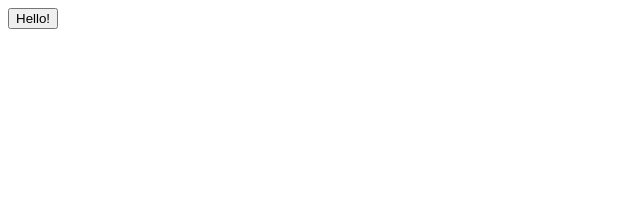
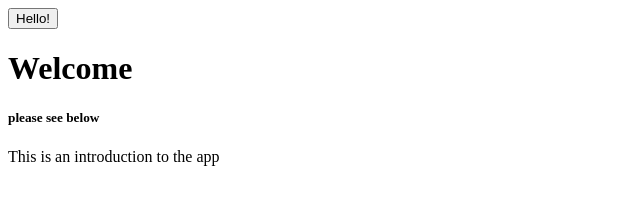
Before and after one commit to DDRNFinch/Practice, a plain HTML site: page index.html in a window 1280 px wide. Shown: the whole page, without its empty margins (0-640 px from the left). Drawn offline with Linux system fonts and the light colour scheme.

Commit message:
Update index.html

```diff
--- a/index.html
+++ b/index.html
@@ -1 +1,4 @@
-<button>Hello!</button>
+<button>Hello!</button><style>Yellow</style>
+<h1>Welcome</h1>
+<h5>please see below</h5>
+<p> This is an introduction to the app</p>
```
